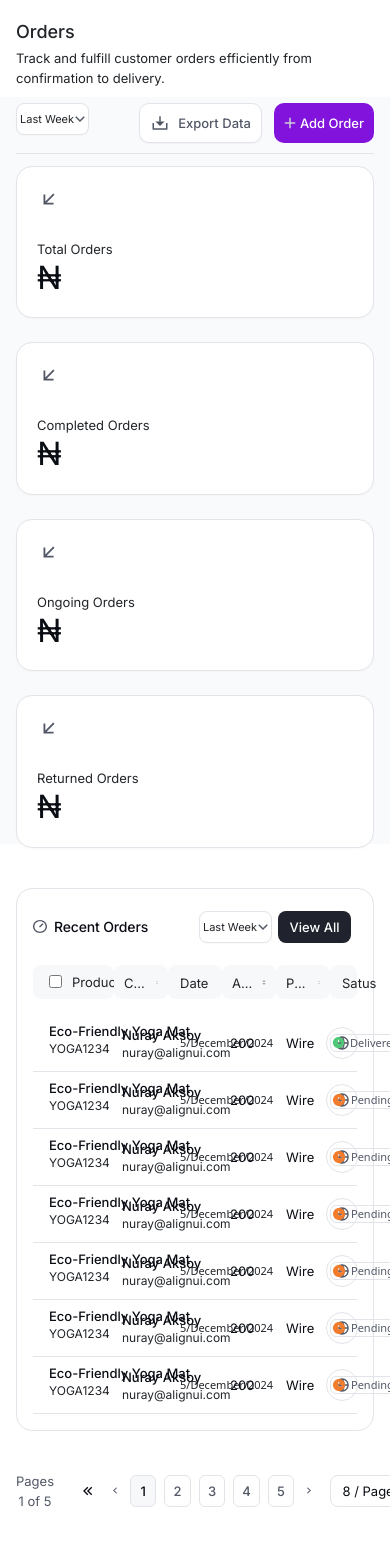
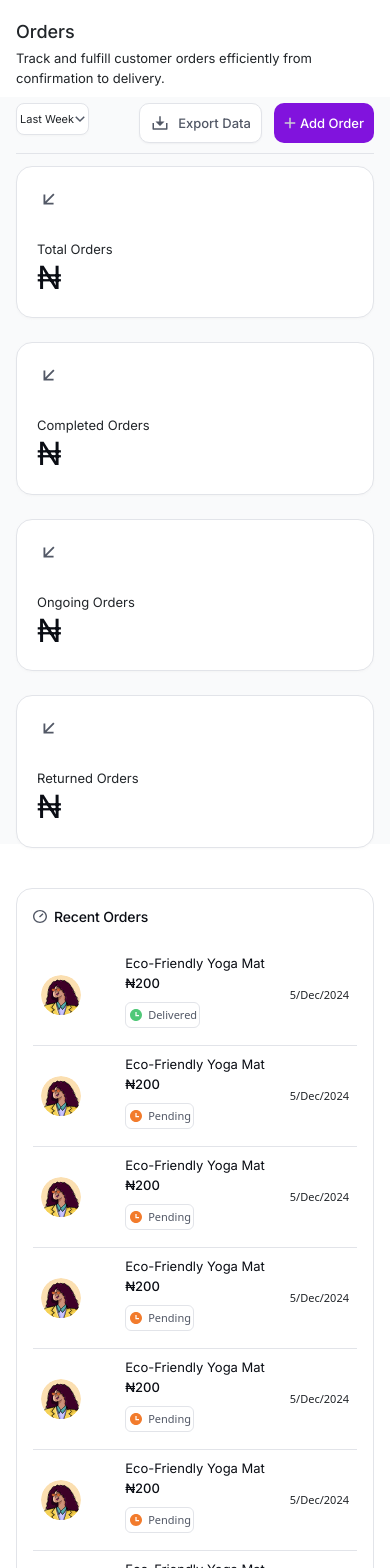
Before and after one commit to The-Byte-Bandit/lama, a React (Create React App) app: page /home/orders in a window 390 px wide. Shown: the top 1568 px of the page. Before the commit the page ends 1511 px from the top, so only its background shows below. Built offline with nearby package versions, Linux system fonts and the light colour scheme.

Commit message:
finished order card

```diff
--- a/src/Components/largeCardOne.jsx
+++ b/src/Components/largeCardOne.jsx
@@ -103,7 +103,7 @@ function LargeCardOne() {
 
 
   return (
-    <div className='max-w-[1901px] max-h-[2000px] flex flex-1 flex-col'>
+    <div className='md:max-w-[1901px] max-h-[2000px] flex md:flex-1 flex-col'>
         <div className='flex flex-col flex-1 border-[1px] rounded-[16px] mb-[40px] p-[16px] gap-[16px] border-stroke-soft-200 bg-text-white-0 h-[100%] min-h-[500px] '>
             {/* <div className='flex flex-1 flex-row h-[32px]'>
                 <div className='flex flex-row gap-[3px] items-center justify-center max-w-[567px]'>
@@ -128,13 +128,58 @@ function LargeCardOne() {
                 </div>
                 <h3 className={`${typography.labelMedium}`}>Recent Orders</h3>
                 </div>
-                <div className='ml-auto flex flex-row justify-center items-center'>
+                <div className='hidden ml-auto md:flex flex-row justify-center items-center'>
                     <DurationBtn/>
                     <ViewAll/>
                 </div>
             </div>
+            <div className='md:hidden flex w-full h-full'>
+            {recentOrders &&(
+                                <div className='w-full h-full'>
+                                    {recentOrders.slice(page * 7 - 7, page * 7).map((items, index)=>{
+                                        return(
+                                            <div key={index} className='border-b-stroke-soft-200 border-b-[1px] w-full' >
+                                                <div className='w-full flex flex-row gap-[8px] rounded-[12px] items-center py-[8px] px-[8px] '>
+                                                    <div className='w-full'>
+                                                        <img src={items.icon} alt='icon'/>
+                                                    </div>
 
-            <div className='grid grid-cols-12 w-[100%] h-[100%] min-h-[447px]'>
+                                                    <div className='flex flex-col '>
+                                                        <h5 className={`${typography.paragraphSmall} text-text-main-900 truncate`}>
+                                                            {items.productName}
+                                                        </h5>
+
+                                                       <h5 className={`${typography.labelSmall} text-text-main-900`}>
+                                                            ₦{items.productSale}
+                                                        </h5>
+
+                                                        <div className='flex flex-row h-[44px] gap-[8px] rounded-[12px] items-center'>
+                                                        <div className='flex flex-row max-w-[92px] py-[4px] px-[2px] gap-[4px] items-center rounded-[6px] border-[1px] border-stroke-soft-200 '>
+                                                            <div>
+                                                                {items.productStatus === "Failed" && <img className='h-[100%]' src={errorIcon} alt='failed'/> || items.productStatus === "Pending" && <img className='h-[100%]' src={orangeSatusIcon} alt='Pending'/> || items.productStatus === "Delivered" && <img className='w-[100%]' src={greenSatusIcon} alt='Delivered'/> }
+                                                            </div>
+                                                            <h5 className={`${typography.labelXSmall} text-text-sub-500`}>{items.productStatus}</h5>
+                                                        </div>
+                                                    </div>
+
+                                                    </div>
+
+                                                    {/* <div className='flex flex-row h-[56px] gap-[8px] items-center py-[8px] px-[12px] '> */}
+                                                        <div className='w-full flex flex-row h-[44px] gap-[16px] items-center justify-end '>
+                                                                        <h5  className={`${typography.labelXSmall} flex flex-row justify-center  text-right`} >
+                                                                            {items.date}
+                                                                        </h5>
+                                                            </div>
+                                                        {/* </div> */}
+                                                </div>
+                                            </div>
+                                        )
+                                    })}
+                                </div>
+                            )}
+            </div>
+
+            <div className='hidden md:grid grid-cols-12 w-[100%] h-[100%] min-h-[447px]'>
                 <div className='col-span-3'>
                     <div className=' bg-bg-weak-100 h-[34px] flex flex-1 flex-row gap-[4px] rounded-[8px] '>
                         <div className=' flex flex-row items-center max-w-[318px]  py-[8px] px-[16px] gap-[10px]' >
@@ -268,7 +313,7 @@ function LargeCardOne() {
                                                 <div className='flex flex-row h-[56px] gap-[8px] rounded-[12px] items-center py-[8px] px-[8px] '>
                                                     <div className='flex flex-col  max-w-[529px] h-[44px] items-center justify-center '>
                                                         <h5 className={`${typography.paragraphSmall} text-text-main-900`}>
-                                                            {items.productSale}
+                                                            ₦{items.productSale}
                                                         </h5>
                                                     </div>
                                                 </div>
--- a/src/Components/largeCardTwo.jsx
+++ b/src/Components/largeCardTwo.jsx
@@ -152,7 +152,7 @@ function LargeCardTwo() {
                       color: category.fontColor,
                       backgroundColor: category.bgColor
                     }}
-                    className={`${categoryIndex > 1 ? 'none' : ''} h-[20px] py-[2px] px-[8px] rounded-[999px] flex justify-center items-center`}
+                    className={`${categoryIndex > 0 ? 'hidden' : ''} h-[20px] py-[2px] px-[8px] rounded-[999px] flex justify-center items-center`}
                   >
                     <h5 className={`${typography.labelXSmall} flex flex-row justify-center items-center`}>
                       {category.name}
@@ -490,40 +490,79 @@ function LargeCardTwo() {
 
         </div>
 
-        <div className='flex flex-row gap-[24px] items-center w-[100%] justify-between'>
+        <div className="flex flex-row gap-[24px] items-center w-[100%] justify-between">
+        {/* Page Indicator */}
         <div>
-                <h5 className={`${typography.paragraphSmall} text-center text-text-sub-500`}>Pages {page} of {lastPage}</h5>
+          <h5 className={`${typography.paragraphSmall} text-center text-text-sub-500`}>
+            Page {page} of {lastPage}
+          </h5>
         </div>
-            <div className='flex flex-row  gap-[10px]'>
-                <img src={arrowLeftDoubleLine} className='hover:cursor-pointer' alt='left' onClick={() => selectPageHandler(1)}  />
+
+        {/* Pagination Controls */}
+        <div className="flex flex-row gap-[10px]">
+          {/* First Page Button */}
+          <img
+            src={arrowLeftDoubleLine}
+            className={`hover:cursor-pointer ${page === 1 && "opacity-50 pointer-events-none"}`}
+            alt="First Page"
+            onClick={() => selectPageHandler(1)}
+          />
+
           {products.length > 0 && (
-                    <div className='flex flex-1 justify-center items-center gap-[8px]'>
+            <div className="flex flex-1 justify-center items-center gap-[8px]">
+              {/* Previous Page Button */}
               <span
                 onClick={() => selectPageHandler(page - 1)}
-                            className={`pagination__nav ${page === 1 && "pagination__disabled"} hover:cursor-pointer`}
+                className={`pagination__nav ${
+                  page === 1 && "pagination__disabled opacity-50 pointer-events-none"
+                } hover:cursor-pointer`}
               >
-                            <img src={arrowLeftSLine} className='hover:cursor-pointer' alt='left'/>
+                <img
+                  src={arrowLeftSLine}
+                  className={`hover:cursor-pointer ${page === 1 && "opacity-50"}`}
+                  alt="Previous Page"
+                />
               </span>
+
+              {/* Page Numbers */}
               {renderPageNumbers()}
+
+              {/* Next Page Button */}
               <span
                 onClick={() => selectPageHandler(page + 1)}
-                            className={`pagination__nav ${page === totalPages && "pagination__disabled"} hover:cursor-pointer`}
+                className={`pagination__nav ${
+                  page === lastPage && "pagination__disabled opacity-50 pointer-events-none"
+                } hover:cursor-pointer`}
               >
-                            <img src={arrowRightSLine} className='hover:cursor-pointer' alt='right'/>
+                <img
+                  src={arrowRightSLine}
+                  className={`hover:cursor-pointer ${page === lastPage && "opacity-50"}`}
+                  alt="Next Page"
+                />
               </span>
             </div>
           )}
-                <img src={arrowRightDoubleLine} className='hover:cursor-pointer' alt='right' onClick={() => selectPageHandler(lastPage)}/>
 
+          {/* Last Page Button */}
+          <img
+            src={arrowRightDoubleLine}
+            className={`hover:cursor-pointer ${
+              page === lastPage && "opacity-50 pointer-events-none"
+            }`}
+            alt="Last Page"
+            onClick={() => selectPageHandler(lastPage)}
+          />
         </div>
 
+        {/* Page Size Selector */}
         <div>
-                <div className='flex flex-row justify-center gap-[4px] items-center rounded-[8px] p-[6px] bg-bg-white-0 border-[1px] border-stroke-soft-200 w-[97px] h-[32px]  '>
-                    <h5 className={`${typography.paragraphSmall} text-center text-text-main-900`}>8 / Pages</h5>
-                    <img src={arrowDown} alt='arrow'/>
+          <div className="flex flex-row justify-center gap-[4px] items-center rounded-[8px] p-[6px] bg-bg-white-0 border-[1px] border-stroke-soft-200 w-[97px] h-[32px]">
+            <h5 className={`${typography.paragraphSmall} text-center text-text-main-900`}>
+              8 / Pages
+            </h5>
+            <img src={arrowDown} alt="Dropdown Arrow" />
           </div>
         </div>
-
       </div>
 
     </div>
--- a/src/constants/constant.js
+++ b/src/constants/constant.js
@@ -1545,40 +1545,40 @@ const day = currentDate.getDate();
 let month;
 switch (currentDate.getMonth() + 1) {
     case 1:
-        month = "January";
+        month = "Jan";
         break;
     case 2:
-        month = "February";
+        month = "Feb";
         break;
     case 3:
-        month = "March";
+        month = "Mar";
         break;
     case 4:
-        month = "April";
+        month = "Apr";
         break;
     case 5:
         month = "May";
         break;
     case 6:
-        month = "June";
+        month = "Jun";
         break;
     case 7:
-        month = "July";
+        month = "Jul";
         break;
     case 8:
-        month = "August";
+        month = "Aug";
         break;
     case 9:
-        month = "September";
+        month = "Sep";
         break;
     case 10:
-        month = "October";
+        month = "Oct";
         break;
     case 11:
-        month = "November";
+        month = "Nov";
         break;
     case 12:
-        month = "December";
+        month = "Dec";
         break;
     default:
         month = "Invalid month"; // Handle unexpected month values
```
Lines whose indentation alone changed are shown as unchanged.
